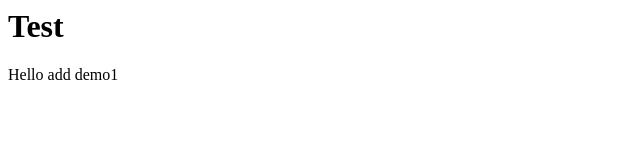
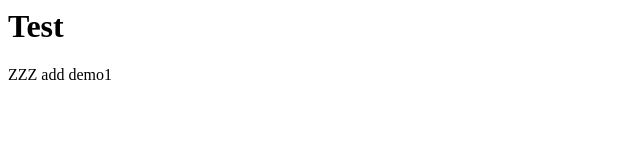
Before and after one commit to alexsit19/demo, a plain HTML site: page index.html in a window 1280 px wide. Shown: the full height of the page, 0-640 px from the left. Drawn offline with Linux system fonts and the light colour scheme.

Commit message:
change hello on zzz

```diff
--- a/index.html
+++ b/index.html
@@ -6,7 +6,7 @@
 <body>
 	<h1>Test</h1>
 
-	<p>Hello add demo1</p>
+	<p>ZZZ add demo1</p>
 
 
 
```
